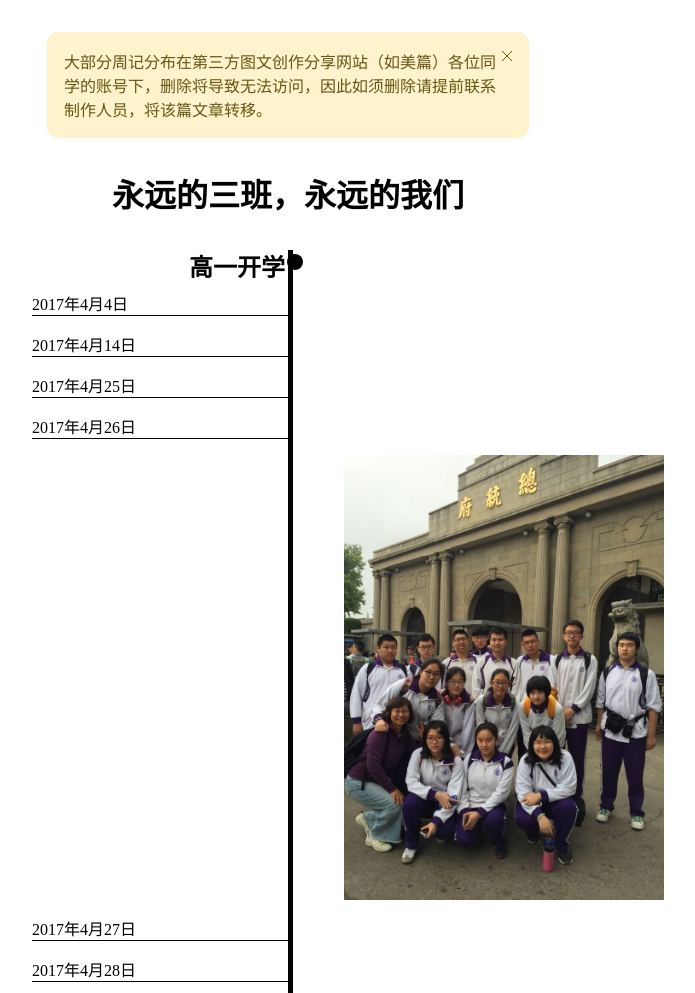
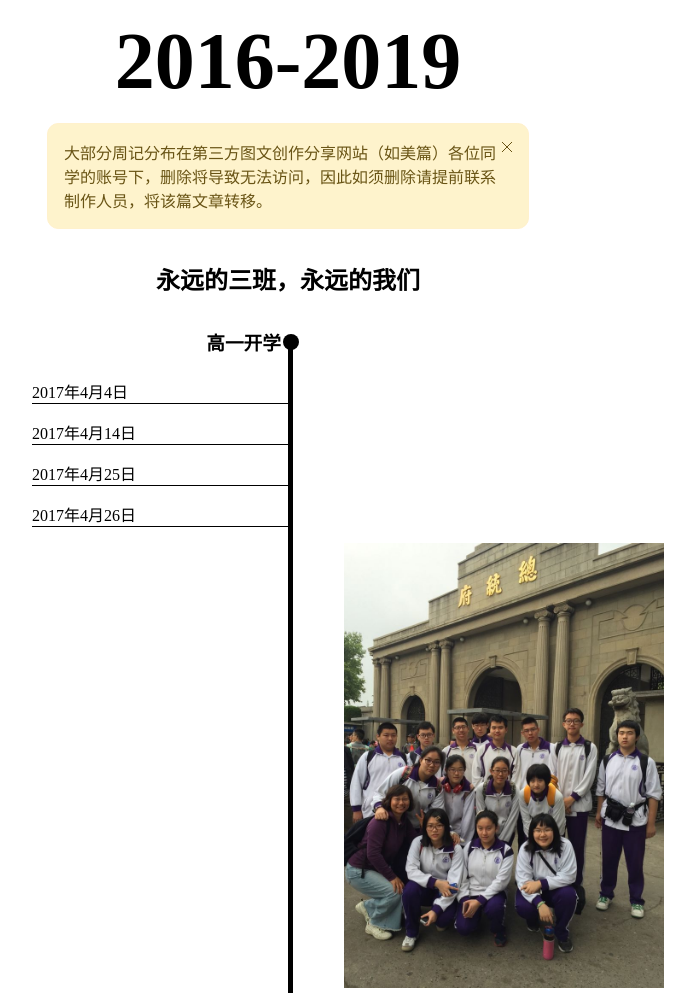
Before and after one commit to TheBenthicWyrm/ClassWeekly, a plain HTML site: page docs/index.html in a window 1280 px wide. Shown: the top 993 px of the page, without its empty margins (352-1047 px from the left). Drawn offline with Linux system fonts and the light colour scheme; a web font is replaced by a local one.

Commit message:
加入了标题

```diff
--- a/docs/index.html
+++ b/docs/index.html
@@ -11,6 +11,12 @@
 </head>
 
 <body onload="init()">
+    <header>
+        <div>
+            <h1>2016-2019</h1>
+        </div>
+    </header>
+
     <main>
         <div id="warning">
             <p>大部分周记分布在第三方图文创作分享网站（如美篇）各位同学的账号下，删除将导致无法访问，因此如须删除请提前联系制作人员，将该篇文章转移。</p>
@@ -23,12 +29,12 @@
             <ul>
                 <li class="article">
                     <a href="https://www.meipian.cn/29i2tais">
-                        <h1>永远的三班，永远的我们</h1>
+                        <h2>永远的三班，永远的我们</h2>
                     </a>
                 </li>
                 <li class="marker">
                     <div class="dot"></div>
-                    <h2>高一开学</h2>
+                    <h3>高一开学</h3>
                 </li>
                 <li>
                     <a href="https://www.meipian.cn/givry07">
@@ -41,7 +47,7 @@
                     </a>
                 </li>
                 <li>
-                    <a href="https://www.meipian.cn/i6h2j3q">
+                    <a href="https://www.meipian.cn/i6h3j3q">
                         <p>2017年4月25日</p>
                     </a>
                 </li>
@@ -91,7 +97,7 @@
                 </li>
                 <li class="marker">
                     <div class="dot"></div>
-                    <h2>高二开学</h2>
+                    <h3>高二开学</h3>
                 </li>
                 <li>
                     <a href="https://www.meipian.cn/103adrzf">
@@ -313,7 +319,7 @@
                 </li>
                 <li class="marker">
                     <div class="dot"></div>
-                    <h2>高三开学</h2>
+                    <h3>高三开学</h3>
                 </li>
                 <li>
                     <a href="https://www.meipian.cn/1kyq8mti">
@@ -473,7 +479,7 @@
                 </li>
                 <li class="marker">
                     <div class="dot"></div>
-                    <h2>毕业</h2>
+                    <h3>毕业</h3>
                 </li>
             </ul>
         </div>
--- a/docs/styles.scss
+++ b/docs/styles.scss
@@ -28,12 +28,21 @@ html {
         font-family: 汉仪正圆;
     }
 
-    h1, h2 {
+    h2, h3 {
         font-family: 汉仪苏泽立行楷;
     }
 
     body {
         margin: 1rem;
+
+        header {
+            display: flex;
+            justify-content: center;
+
+            h1 {
+                font-size: 5rem;
+            }
+        }
 
         main {
             display: flex;
@@ -138,7 +147,7 @@ html {
                     .marker {
                         width: 28rem;
 
-                        margin: 2rem 0 0 -12px;
+                        margin: 2rem 0 1rem -16px;
 
                         display: flex;
                         justify-content: flex-end;
```
Also changed, not shown: docs/styles.css, 1 other file.
